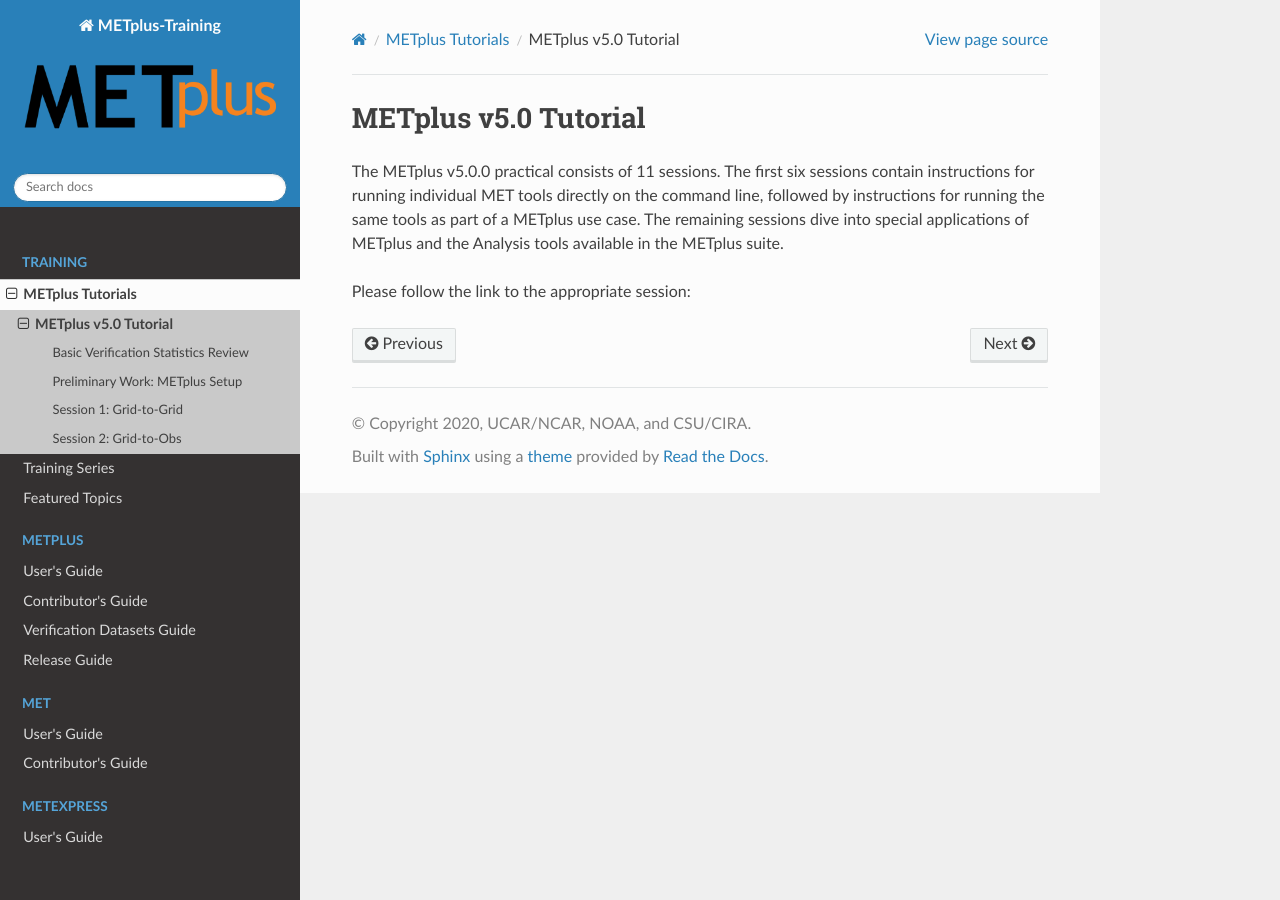
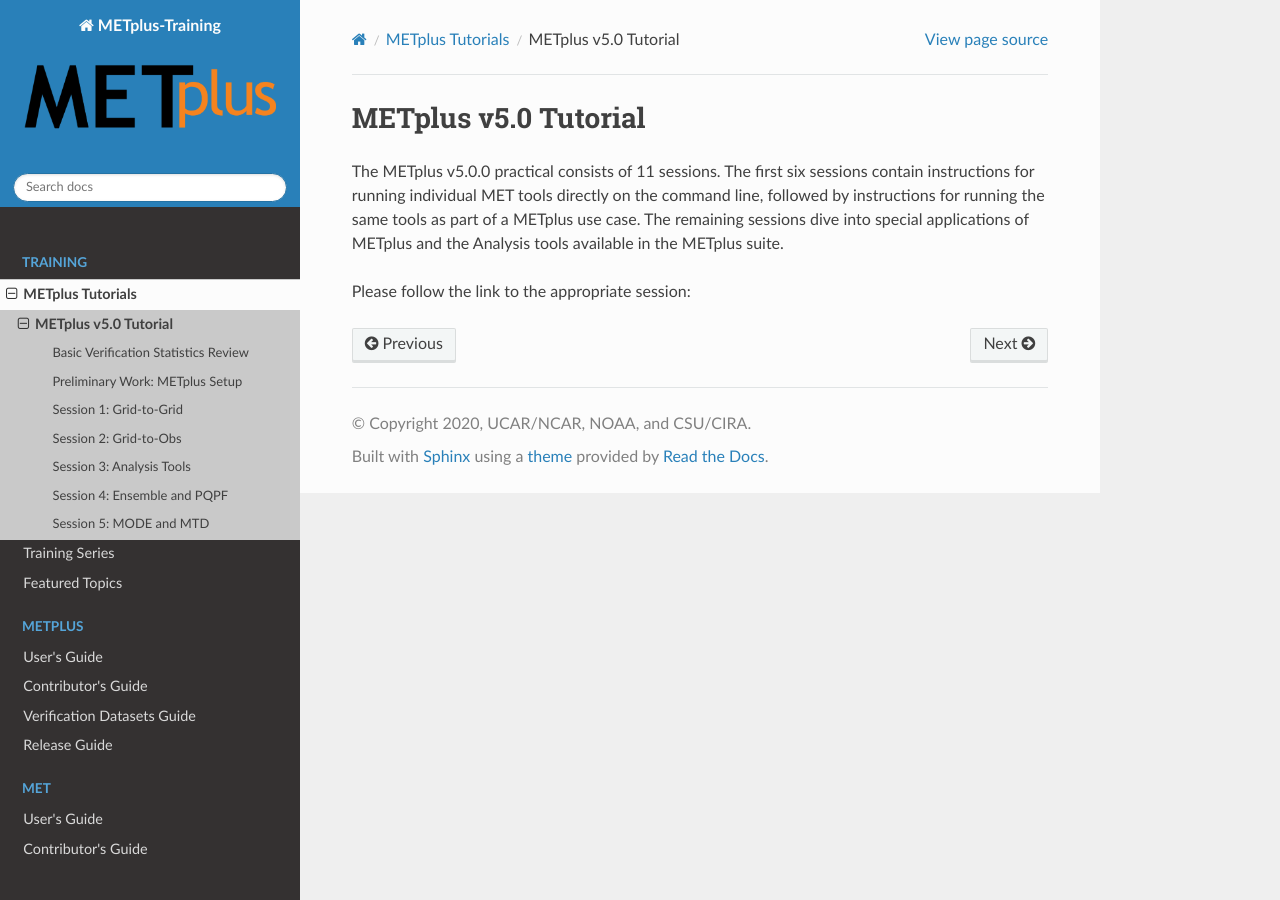
Before and after one commit to dtcenter/METplus-Training, a Sphinx documentation site: the page built from docs/Tutorial/v5.0/index.rst, in a window 1280 px wide. Built offline with Sphinx 7.4.7 and the Read the Docs theme 3.1.0, drawn with Linux system fonts in a browser that asks for light colours.

Commit message:
Per #69, renaming files and updating index

```diff
--- a/docs/Tutorial/v5.0/index.rst
+++ b/docs/Tutorial/v5.0/index.rst
@@ -16,7 +16,10 @@
    :titlesonly:
    :hidden:
 
-   basic_verf_stats_review
-   prelim_setup
-   grid_to_grid
-   grid_to_obs
+   Basic_Verification_Statistics_Review
+   Preliminary_work_METplus_setup
+   Session_1_Grid-to-Grid
+   Session_2_Grid-to-Obs
+   Session_3_Analysis_Tools
+   Session_4_Ensemble_and_PQPF
+   Session_5_MODE_and_MTD
```
Also changed, not shown: docs/Tutorial/v5.0/Basic_Verification_Statistics_Review.rst (renamed from docs/Tutorial/v5.0/basic_verf_stats_review.rst), docs/Tutorial/v5.0/Preliminary_work_METplus_setup.rst (renamed from docs/Tutorial/v5.0/prelim_setup.rst), docs/Tutorial/v5.0/Session_1_Grid-to-Grid.rst (renamed from docs/Tutorial/v5.0/grid_to_grid.rst), docs/Tutorial/v5.0/Session_2_Grid-to-Obs.rst (renamed from docs/Tutorial/v5.0/grid_to_obs.rst).
